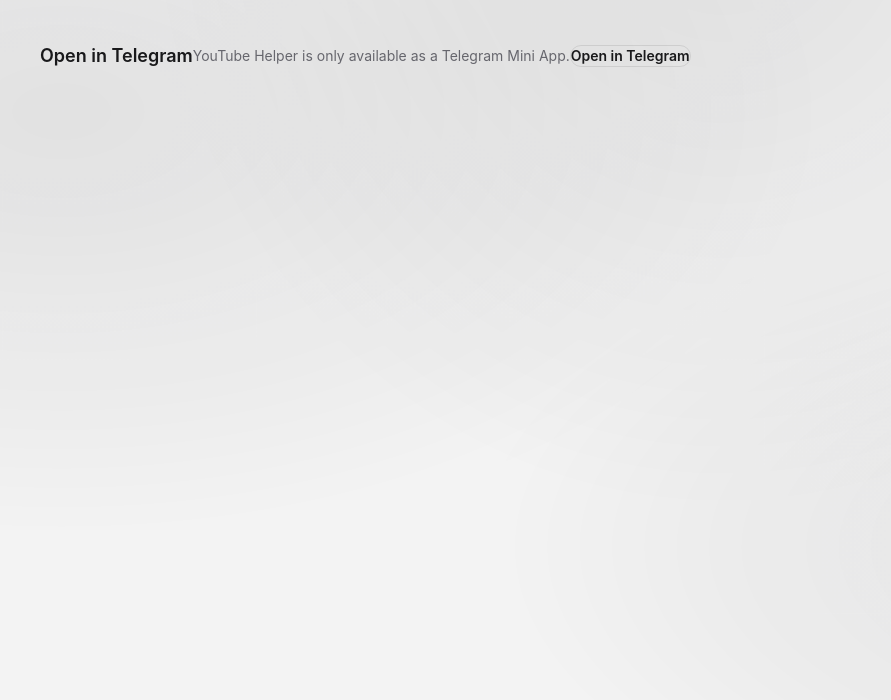
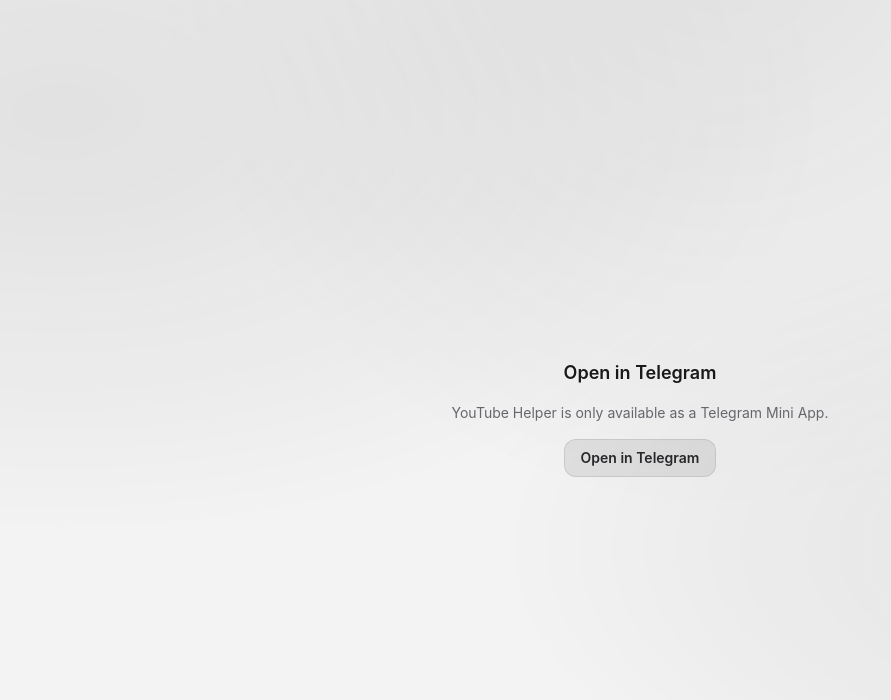
Before and after one commit to sambathreasmey/yt-helper, a Next.js app: page / in a window 1280 px wide. Shown: the top 700 px of the page, without its empty margins (0-891 px from the left). Built offline with nearby package versions, Linux system fonts and the light colour scheme; no server answers.

Commit message:
fix on tailwind

```diff
--- a/tailwind.config.js
+++ b/tailwind.config.js
@@ -1,6 +1,10 @@
 /** @type {import('tailwindcss').Config} */
 module.exports = {
-  content: ["./app/**/*.{js,jsx}", "./components/**/*.{js,jsx}", "./features/**/*.{js,jsx}"],
+  content: [
+    "./app/**/*.{js,jsx,ts,tsx}",
+    "./components/**/*.{js,jsx,ts,tsx}",
+    "./features/**/*.{js,jsx,ts,tsx}",
+  ],
   theme: {
     extend: {
       colors: {
```
